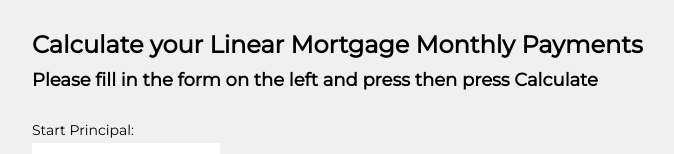
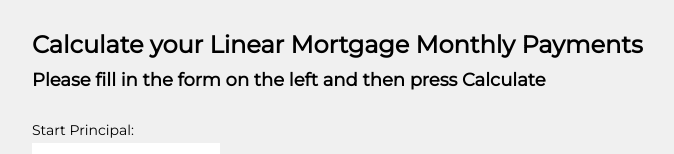
Before and after one commit to lealoureiro/mortgage-calculator-web, a React (Create React App) app: page / in a window 1280 px wide. Shown: the top 154 px of the page, without its empty margins (48-722 px from the left). Built offline with nearby package versions, Linux system fonts and the light colour scheme.

Commit message:
adding google search confirmation improving text

```diff
--- /dev/null
+++ b/public/googlea798500f2464821f.html
@@ -0,0 +1 @@
+google-site-verification: googlea798500f2464821f.html
--- a/src/App.js
+++ b/src/App.js
@@ -73,7 +73,7 @@ class App extends Component {
                 <GlobalStyles />
 
                 <H1>Calculate your Linear Mortgage Monthly Payments</H1>
-                <H3>Please fill in the form on the left and press then press Calculate</H3>
+                <H3>Please fill in the form on the left and then press Calculate</H3>
 
                 <InnerWrapper>
                     <FormGroup>
```
